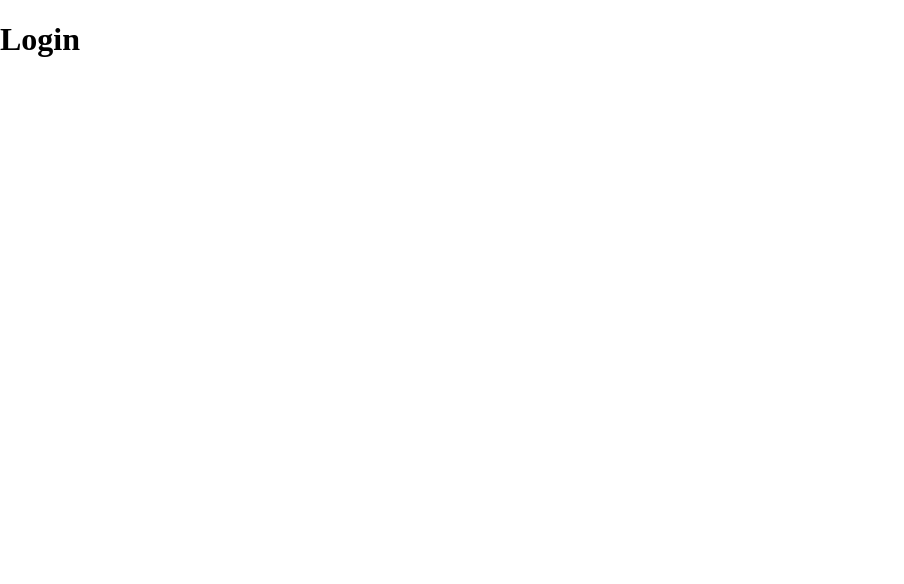
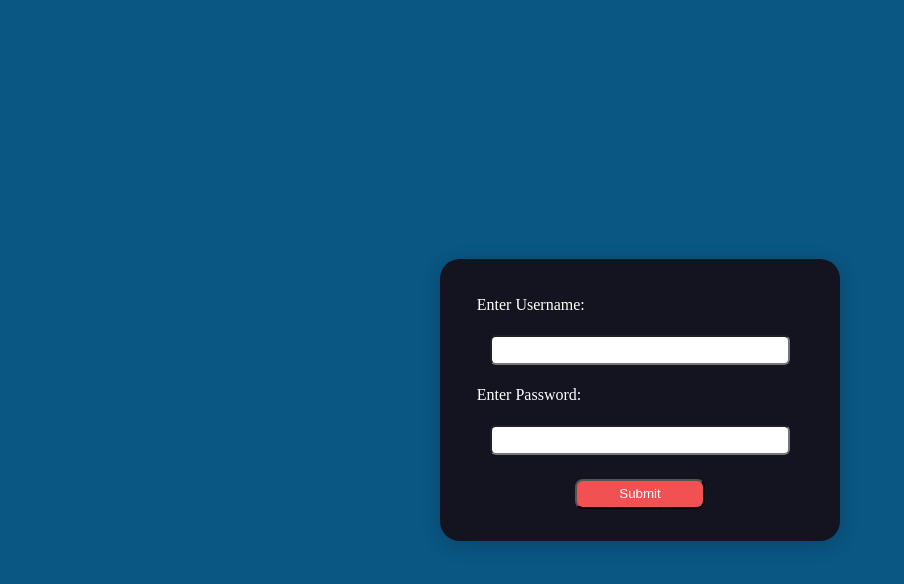
Before and after one commit to JGPawlowski/fitness-app, a React (Vite) app in the folder client/: page /auth/login in a window 1280 px wide. Shown: the top 584 px of the page, without its empty margins (0-904 px from the left). Built offline with nearby package versions, Linux system fonts and the light colour scheme.

Commit message:
form setup for the login

```diff
--- a/client/src/App.jsx
+++ b/client/src/App.jsx
@@ -12,8 +12,8 @@ import NutritionPage from './pages/nutrition/NutritionPage'
 import FitnessPage from './pages/fitness/FitnessPage'
 import UserPage from './pages/user/UserPage'
 import ProgressHistory from './pages/progress-history/ProgressHistory'
-import Login from './pages/login/Login'
-import Signup from './pages/signup/SIgnup'
+import Login from './pages/auth-pages/login/Login'
+import Signup from './pages/auth-pages/signup/SIgnup'
 
 
 function Layout() {
--- /dev/null
+++ b/client/src/pages/auth-pages/login/Login.jsx
@@ -0,0 +1,29 @@
+import './login.css'
+
+
+export default function Login() {
+
+    const getLogin = (formData) => {
+        const username = formData.get('username')
+        const password = formData.get('password')
+
+        console.log(`${username} ${password}`)
+    }
+
+
+    return (
+        <div className='login-main'>
+
+            <form action={getLogin} className='login-container'>
+                <label className='login-label'>Enter Username:</label>
+                <input name='username' className='login-input' required/>
+
+                <label className='login-label'>Enter Password:</label>
+                <input name='password' className='login-input' required/>
+
+                <button className='login-btn'>Submit</button>
+            </form>
+
+        </div>
+    )
+}
--- /dev/null
+++ b/client/src/pages/auth-pages/login/login.css
@@ -0,0 +1,51 @@
+div.login-main {
+    display: flex;
+    justify-content: center;
+    align-items: center;
+    min-height: 100vh;
+    padding: 1rem;
+    background-color: #0A5784;
+}
+
+.login-container {
+    gap: 1rem;
+    display: flex;
+    flex-direction: column;
+    justify-content: center;
+    align-items: center;
+    width: 100%;
+    max-width: 400px;
+    padding: 2rem;
+    background-color: #141421;
+    color: white;
+    border-radius: 20px;
+    box-shadow: 0 4px 20px rgba(0,0,0,0.2);
+}
+
+.login-label {
+  align-self: flex-start;
+  margin: 0.3rem;
+}
+
+.login-input {
+    padding: 0.6rem;
+    border-radius: 6px;
+    height: 30px;
+    min-width: 300px;
+}
+
+.login-btn {
+    margin-top: 0.5rem;
+    border-radius: 8px;
+    height: 30px;
+    min-width: 130px;
+    max-width: 170px;
+    color: white;
+    background-color: #f15152;
+    cursor: pointer;
+    transition: 200ms;
+}
+
+.login-btn:hover {
+    transform: scale(1.03);
+}
--- a/client/src/pages/dashboard/Dashboard.jsx
+++ b/client/src/pages/dashboard/Dashboard.jsx
@@ -89,7 +89,7 @@ export default function Dashboard() {
 
     return (
 
-        <main className='main-dash'>
+        <div className='main-dash'>
             <div className='dashboard-container'>
                 <div className='left'>
                     <section className='top-left'>
@@ -120,7 +120,7 @@ export default function Dashboard() {
                     <p>Could show progression with an ability to click into a month and see a breakdown of what was done in that month</p>
                     <Line datasetIdKey="id" data={data} options={options} />
                 </section>
-        </main>
+        </div>
     )
 }
 
--- a/client/src/pages/dashboard/dashboard.css
+++ b/client/src/pages/dashboard/dashboard.css
@@ -2,7 +2,7 @@
   display: flex;
 }
 
-main.main-dash {
+div.main-dash {
   color: white;
 }
 
--- a/client/src/pages/login/Login.jsx
+++ /dev/null
@@ -1,8 +0,0 @@
-
-
-
-export default function Login() {
-    return (
-        <h1>Login</h1>
-    )
-}
--- a/client/src/pages/nutrition/NutritionPage.jsx
+++ b/client/src/pages/nutrition/NutritionPage.jsx
@@ -13,7 +13,7 @@ export default function NutritionPage() {
     }
 
     return (
-        <main className='nutrition-main'>
+        <div className='nutrition-main'>
 
             <h1>Nutrition Overview</h1>
 
@@ -31,6 +31,6 @@ export default function NutritionPage() {
                 </section>
             )}
 
-        </main>
+        </div>
     )
 }
--- a/client/src/pages/nutrition/nutrition-page.css
+++ b/client/src/pages/nutrition/nutrition-page.css
@@ -1,5 +1,5 @@
 
-main.nutrition-main {
+div.nutrition-main {
     color: white;
 }
 
```
Also changed, not shown: client/src/pages/auth-pages/signup/SIgnup.jsx (renamed from client/src/pages/signup/SIgnup.jsx), client/src/pages/auth-pages/signup/signup.css (added).
